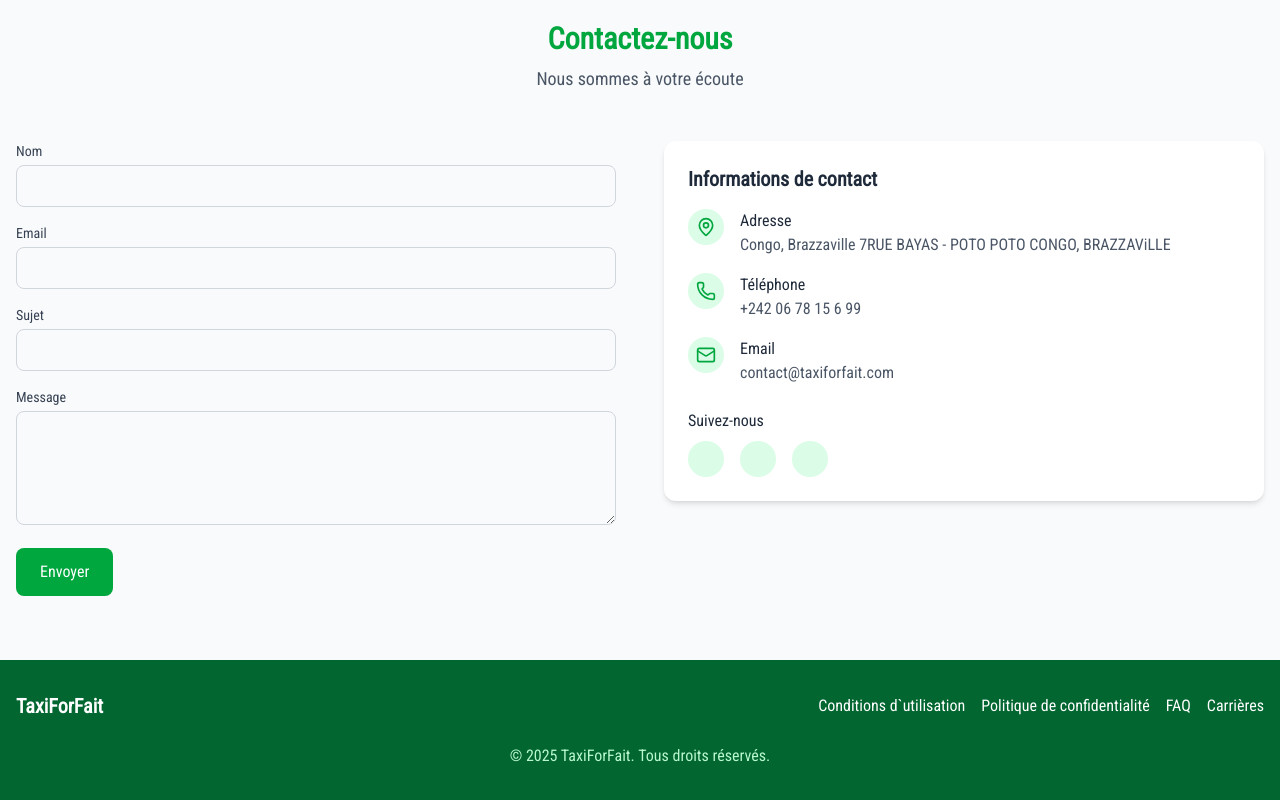
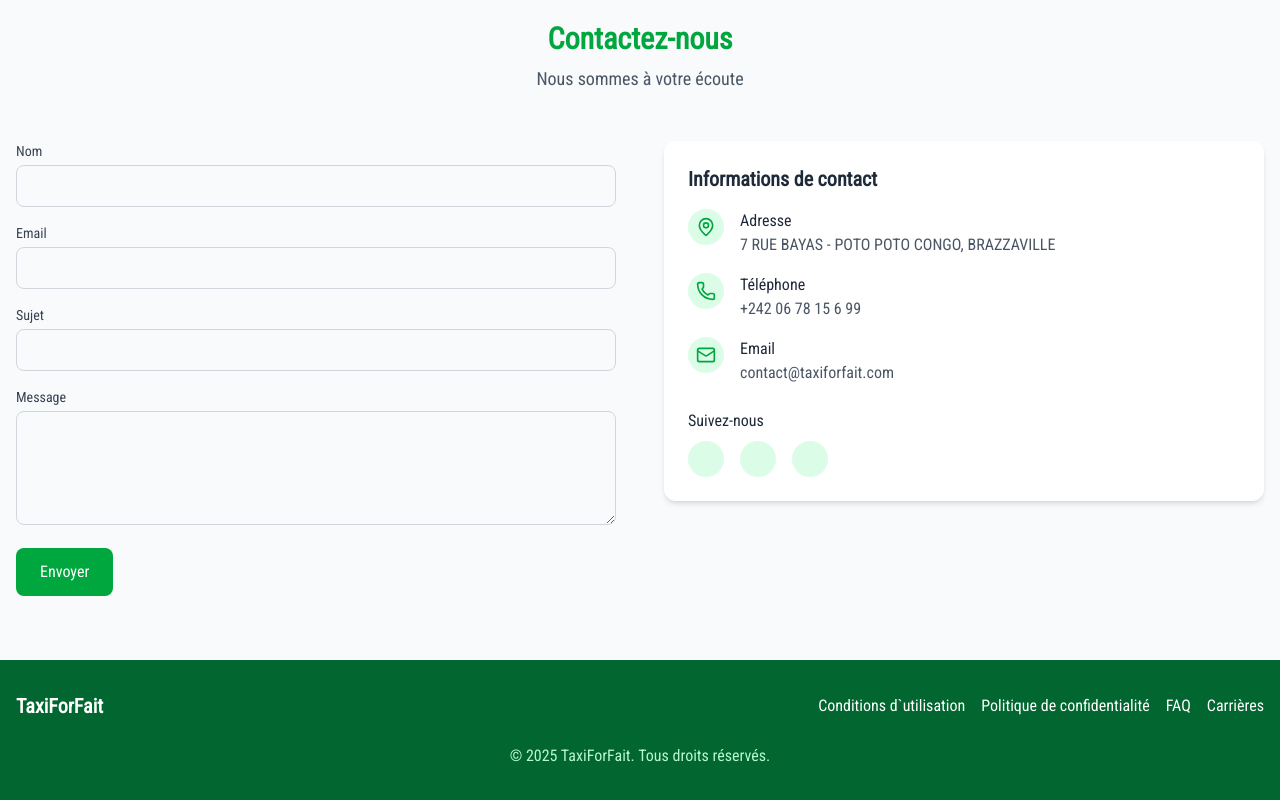
Before and after one commit to Hol7/taxiforfaitsite, a Next.js app: page / in a window 1280 px wide. Shown: the part 2591-3391 px from the top of the page. Built offline with nearby package versions, Linux system fonts and the light colour scheme.

Commit message:
fix: correct casing in address display in Home component

```diff
--- a/src/app/page.tsx
+++ b/src/app/page.tsx
@@ -296,8 +296,8 @@
                       </div>
                       <div>
                         <p className="font-medium">Adresse</p>
-                        <p className="text-gray-600">Congo, Brazzaville 7RUE BAYAS - POTO POTO
-                        CONGO, BRAZZAViLLE</p>
+                        <p className="text-gray-600">7 RUE BAYAS - POTO POTO
+                        CONGO, BRAZZAVILLE</p>
                       </div>
                     </div>
                     <div className="flex items-start">
```
